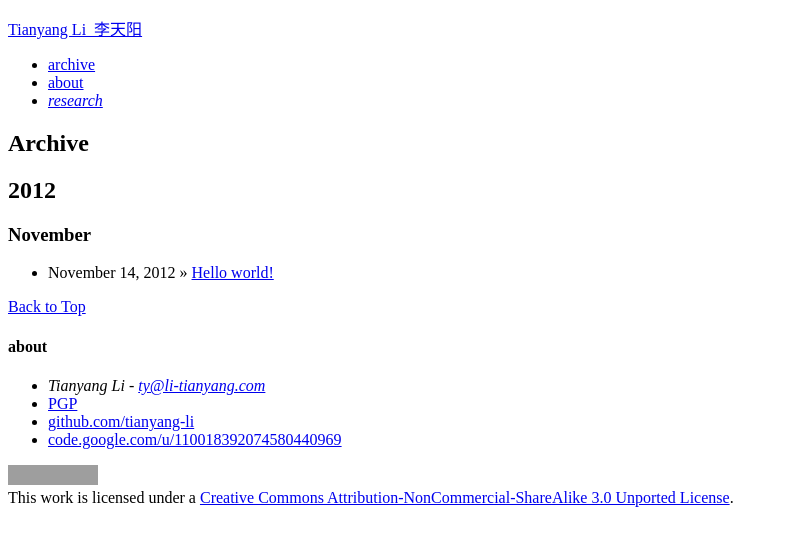
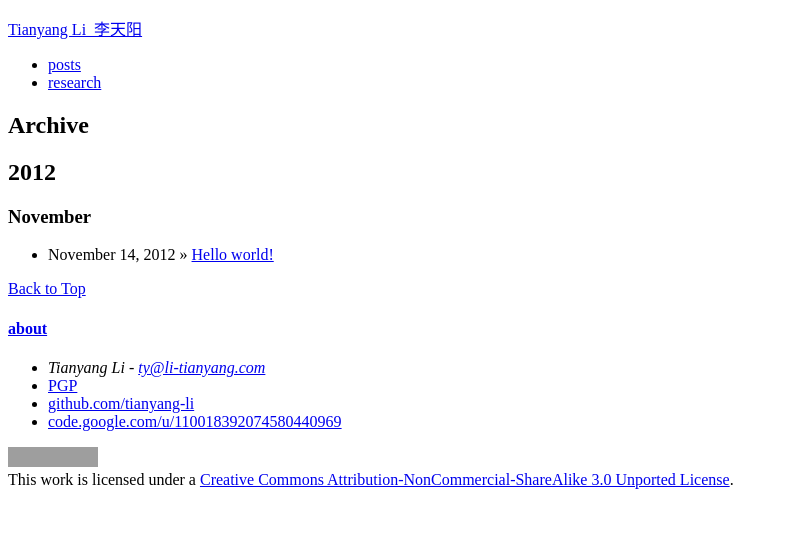
Before and after one commit to li-tianyang/li-tianyang.github.com, a Jekyll site: the page built from posts.html, in a window 1280 px wide. Shown: the top 546 px of the page, without its empty margins (0-788 px from the left). Built offline with Jekyll 4.4.1, drawn with Linux system fonts in a browser that asks for light colours; grey boxes are pictures that could not be loaded.

Commit message:
made some changes

```diff
--- a/_includes/themes/the-minimum/default.html
+++ b/_includes/themes/the-minimum/default.html
@@ -9,9 +9,6 @@
     <title>{{ page.title }}</title>
     <link href='{{ ASSET_PATH }}/css/style.css' rel="stylesheet" media="all">
     <link rel="shortcut icon" href="/favicon.ico">
-    <!---
-    <link href="http://feeds.feedburner.com/{{ site.author.feedbaname }}" rel="alternate" title="{{ page.title }}" type="application/atom+xml">
-    -->
     <script src="http://cdnjs.cloudflare.com/ajax/libs/modernizr/2.0.6/modernizr.min.js"></script>
 
     <script type="text/x-mathjax-config">
@@ -31,14 +28,8 @@
                 <p class="logo"><a href="{{ HOME_PATH }}">{{ site.title }}</a></p>
                 <nav class="nav-global">
                     <ul>
-                        <li class="archive"><a href="/archive.html">archive</a></li>
-                        <li class="about"><a href="/about.html">about</a></li>
-                        <li class="research"><a href="/research/"><i>research</i></a></li>
-                        <!--
-                        <li class="page"><a href="/pages.html">pages</a></li>
-                        <li class="category"><a href="/categories.html">categories</a></li>
-                        <li class="tag"><a href="/tags.html">tags</a></li>
-                        -->
+                        <li class="posts"><a href="/posts.html">posts</a></li>
+                        <li class="research"><a href="/research/">research</a></li>
                     </ul>
                 </nav>
             </div><!-- unit-inner -->
@@ -57,17 +48,13 @@
         <div class="unit-foot">
             <div class="unit-inner unit-foot-inner">
                 <div class="misc vcard">
-                    <h4>about</h4>
+                    <h4><a href="/about.html">about</a></h4>
                     <ul>
                         <li class="contact"><address><span class="author fn n">{{ site.author.name }}</span> - <span class="fn email">{{ site.author.email }}</span></address></li>
                         <li class="pgp"><a href="/pgp.html" rel="me">PGP</a></li>
                         <div style="display: none;"><a href="https://plus.google.com/u/0/110018392074580440969?rel=author"></a></div>
                         <li class="github"><a href="http://github.com/{{ site.author.github }}/" rel="me">github.com/{{ site.author.github }}</a></li>
                         <li class="google code"><a href="http://code.google.com/u/110018392074580440969/" rel="me">code.google.com/u/110018392074580440969</a></li>
-                        <!---
-                        <li class="twitter"><a href="http://twitter.com/{{ site.author.twitter }}/" rel="me">twitter.com/{{ site.author.twitter }}</a></li>
-                        <li class="rss"><a href="http://feeds.feedburner.com/{{ site.author.feedname }}">Subscribe to RSS Feed</a></li>
-                        -->
                     </ul>
                 </div><!-- misc -->
                 <!---
@@ -92,9 +79,6 @@
         js = d.createElement(s); js.src = url; js.id = id;
         fjs.parentNode.insertBefore(js, fjs);
         };
-    // load('//platform.twitter.com/widgets.js', 'tweetjs');
-    // load('https://apis.google.com/js/plusone.js', 'gplus1js'); // Checkout http://j.mp/ApDgMr for usage html for this is <div class="g-plusone" data-size="medium"></div>
-    // load('//connect.facebook.net/en_US/all.js#xfbml=1', 'fbjssdk'); // Checkout http://j.mp/wZw2xR for using open graph protorol html for this is <div class="fb-like" data-href="{{ page.url }}" data-send="false" data-layout="button_count" data-width="450" data-show-faces="false" data-font="verdana"></div>
     }(document, 'script'));
 </script>
 <script>
--- a/_includes/themes/the-minimum/post.html
+++ b/_includes/themes/the-minimum/post.html
@@ -38,10 +38,6 @@
                 <div class="misc-content">
                     <div class="social">
                         <ul class="list-linear">
-                            <!---
-                            <li><div class="twitter-tweet"><a href="https://twitter.com/share" class="twitter-share-button" data-count="horizontal" data-via="{{ site.author.twitter }}" data-lang="en">Tweet</a></div></li>
-                            <li><div class="twitter-follow"><a href="https://twitter.com/{{ site.author.twitter }}" class="twitter-follow-button" data-show-count="false" data-lang="en"></a></div></li>
-                            -->
                         </ul>
                     </div>
 
--- a/archive.html
+++ b/posts.html
@@ -1,7 +1,7 @@
 ---
 layout: page
-title : Archive
-header : Post Archive
+title : Posts
+header : Posts
 ---
 {% include JB/setup %}
 
```
